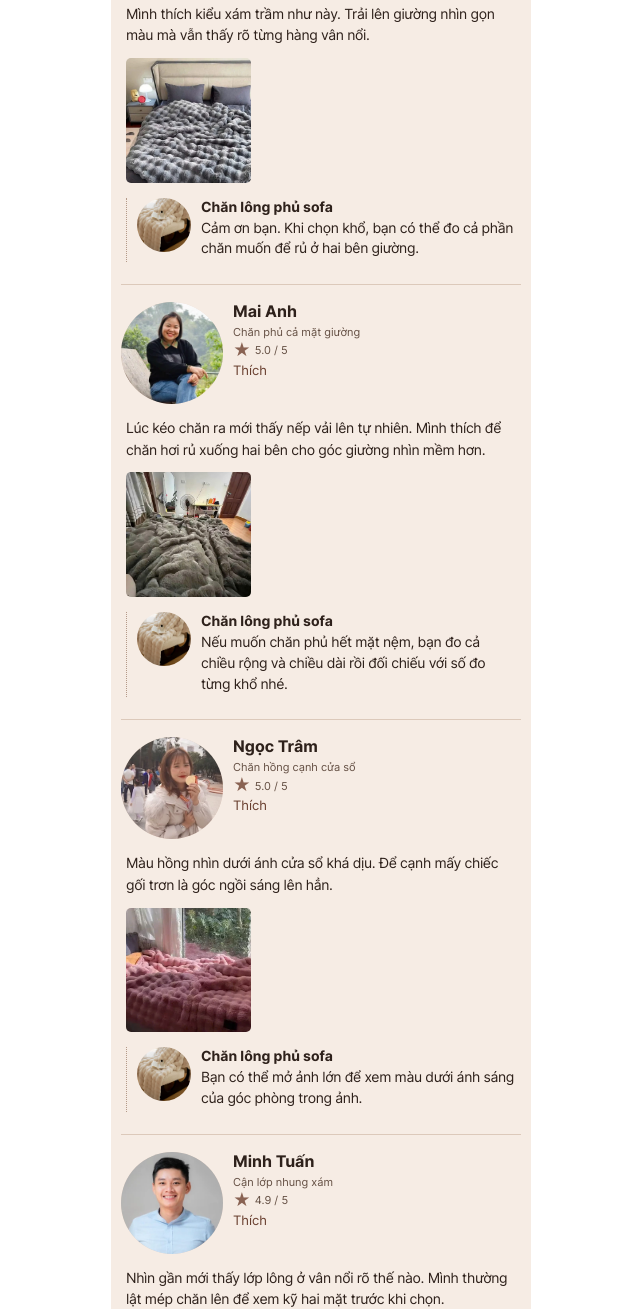
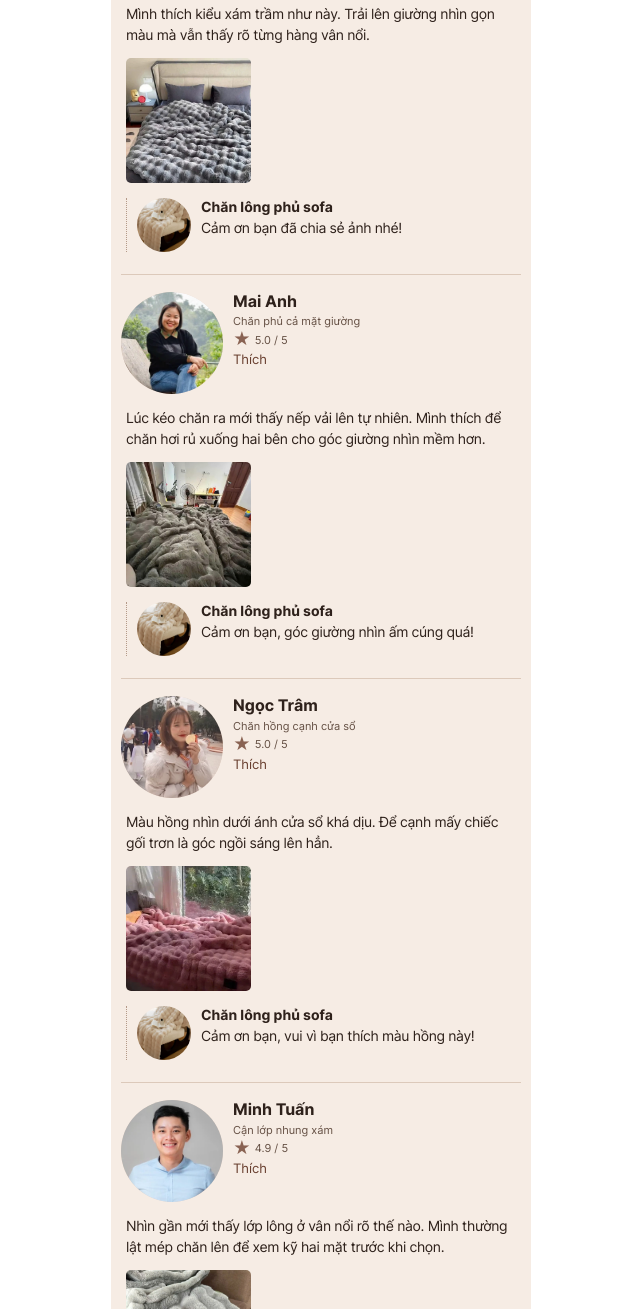
Before and after one commit to havanvandn-prog/chan-long-phu-sofa, a plain HTML site: page index.html in a window 1280 px wide. Shown: the part 7633-8942 px from the top of the page, without its empty margins (319-959 px from the left). Drawn offline with Linux system fonts and the light colour scheme.

Commit message:
Use short natural thank-you replies

```diff
--- a/index.html
+++ b/index.html
@@ -226,7 +226,7 @@
       </div>
       <p class="review-text">Mình thích kiểu xám trầm như này. Trải lên giường nhìn gọn màu mà vẫn thấy rõ từng hàng vân nổi.</p>
       <div class="review-gallery"><a class="feedback-photo" href="assets/feedback-1.webp" target="_blank" rel="noopener"><img src="assets/feedback-1.webp" alt="Chăn xám vân nổi trải trên giường" loading="lazy"></a></div>
-      <div class="review-reply"><img src="assets/color-cream.webp" alt=""><div><b>Chăn lông phủ sofa</b><p>Cảm ơn bạn. Khi chọn khổ, bạn có thể đo cả phần chăn muốn để rủ ở hai bên giường.</p></div></div>
+      <div class="review-reply"><img src="assets/color-cream.webp" alt=""><div><b>Chăn lông phủ sofa</b><p>Cảm ơn bạn đã chia sẻ ảnh nhé!</p></div></div>
     </article>
     <article class="feedback-item" data-has-photo="true">
       <div class="feedback-byline">
@@ -240,7 +240,7 @@
       </div>
       <p class="review-text">Lúc kéo chăn ra mới thấy nếp vải lên tự nhiên. Mình thích để chăn hơi rủ xuống hai bên cho góc giường nhìn mềm hơn.</p>
       <div class="review-gallery"><a class="feedback-photo" href="assets/feedback-2.webp" target="_blank" rel="noopener"><img src="assets/feedback-2.webp" alt="Chăn màu xám phủ mặt giường trong phòng ngủ" loading="lazy"></a></div>
-      <div class="review-reply"><img src="assets/color-cream.webp" alt=""><div><b>Chăn lông phủ sofa</b><p>Nếu muốn chăn phủ hết mặt nệm, bạn đo cả chiều rộng và chiều dài rồi đối chiếu với số đo từng khổ nhé.</p></div></div>
+      <div class="review-reply"><img src="assets/color-cream.webp" alt=""><div><b>Chăn lông phủ sofa</b><p>Cảm ơn bạn, góc giường nhìn ấm cúng quá!</p></div></div>
     </article>
     <article class="feedback-item" data-has-photo="true">
       <div class="feedback-byline">
@@ -254,7 +254,7 @@
       </div>
       <p class="review-text">Màu hồng nhìn dưới ánh cửa sổ khá dịu. Để cạnh mấy chiếc gối trơn là góc ngồi sáng lên hẳn.</p>
       <div class="review-gallery"><a class="feedback-photo" href="assets/feedback-3.webp" target="_blank" rel="noopener"><img src="assets/feedback-3.webp" alt="Chăn hồng vân nổi đặt bên cửa sổ" loading="lazy"></a></div>
-      <div class="review-reply"><img src="assets/color-cream.webp" alt=""><div><b>Chăn lông phủ sofa</b><p>Bạn có thể mở ảnh lớn để xem màu dưới ánh sáng của góc phòng trong ảnh.</p></div></div>
+      <div class="review-reply"><img src="assets/color-cream.webp" alt=""><div><b>Chăn lông phủ sofa</b><p>Cảm ơn bạn, vui vì bạn thích màu hồng này!</p></div></div>
     </article>
     <article class="feedback-item" data-has-photo="true">
       <div class="feedback-byline">
```
